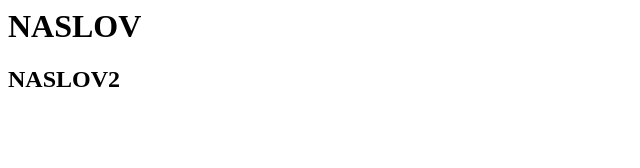
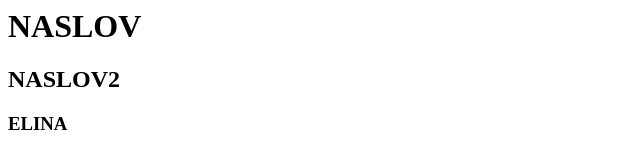
Before and after one commit to Hirmaa/rs1-v01-git, a plain HTML site: page index.html in a window 1280 px wide. Shown: the full height of the page, 0-640 px from the left. Drawn offline with Linux system fonts and the light colour scheme.

Commit message:
Dodat naziv developera2

```diff
--- a/index.html
+++ b/index.html
@@ -1,2 +1,3 @@
 <h1>NASLOV</h1>
 <h2>NASLOV2</h2>
+<h3>ELINA</h3>
```
